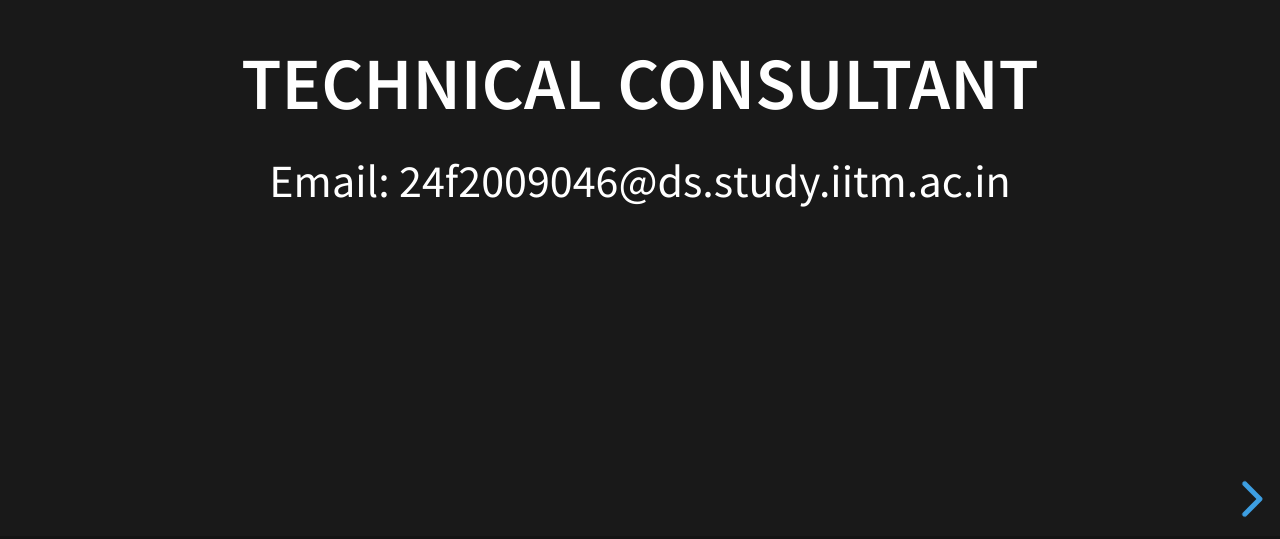
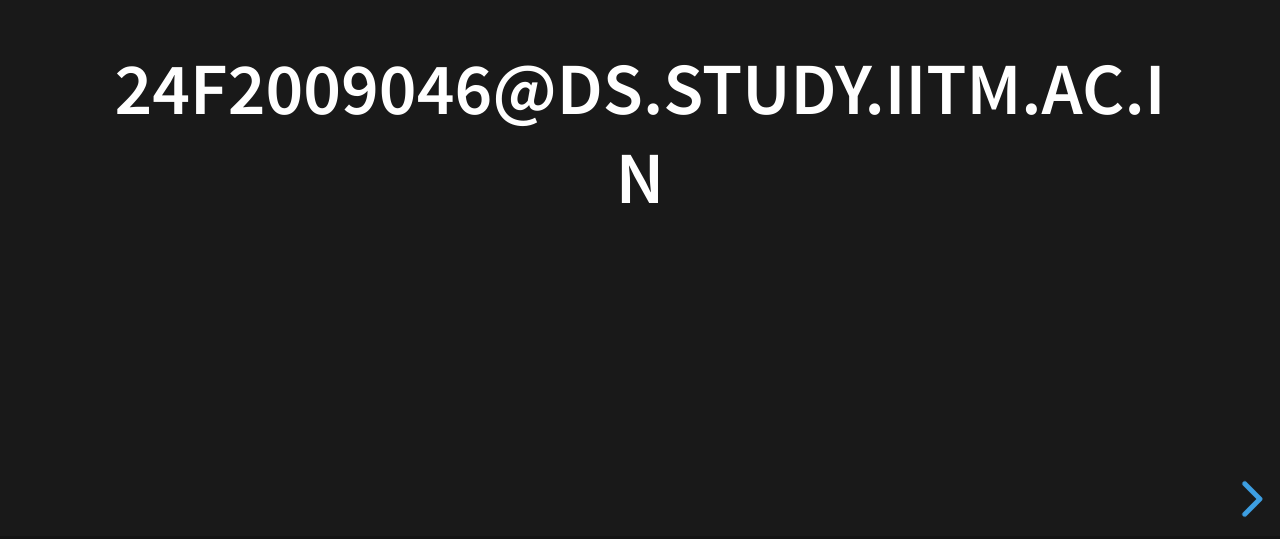
Before and after one commit to 24f2009046/tds-RevealJS, a plain HTML site: page index.html in a window 1280 px wide. Shown: the part 261-800 px from the top of the page. Drawn offline with nearby package versions, Linux system fonts and the light colour scheme; some packages are replaced by stand-ins of ours.

Commit message:
Update index.html

```diff
--- a/index.html
+++ b/index.html
@@ -15,8 +15,7 @@
 
       <!-- Contact Slide (email) -->
       <section>
-        <h2>Technical Consultant</h2>
-        <p>Email: 24f2009046@ds.study.iitm.ac.in</p>
+        <h2>24f2009046@ds.study.iitm.ac.in</h2>
       </section>
 
       <!-- Markdown Slide -->
```
